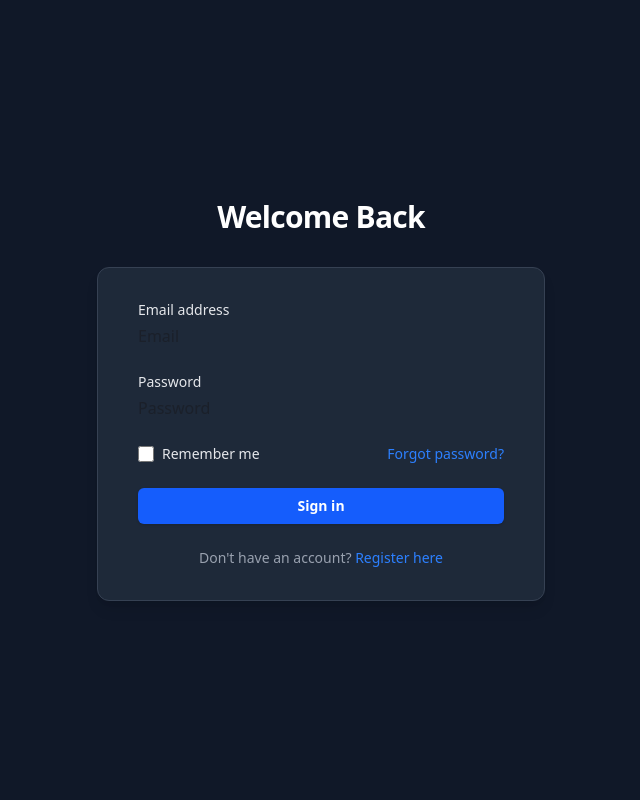
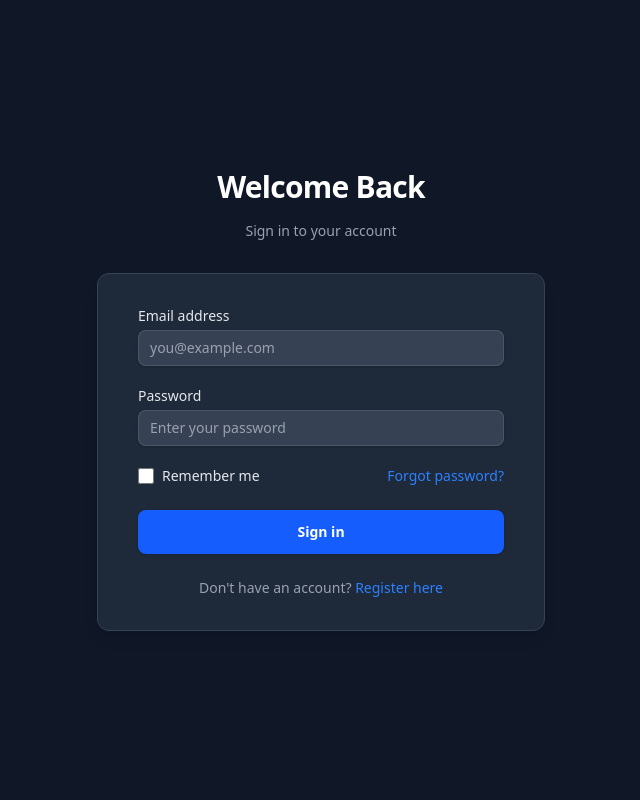
Before and after one commit to Des331150/perfectpitch, a Django app: page /login/ in a window 1280 px wide. Shown: the whole page, without its empty margins (319-959 px from the left). Run offline with Django 5.2, Linux system fonts and the light colour scheme; some libraries are stand-ins or nearby versions.

Commit message:
modified the login.html template and the userloginform to match the styling

```diff
--- a/perfect_pitch/pitch/forms.py
+++ b/perfect_pitch/pitch/forms.py
@@ -49,11 +49,19 @@ class UserRegistrationForm(UserCreationForm):
 
 class UserLoginForm(forms.Form):
     email = forms.EmailField(
-        widget=forms.EmailInput(attrs={"class": "form-control", "placeholder": "Email"})
+        widget=forms.EmailInput(
+            attrs={
+                "class": "block w-full rounded-lg border-0 bg-gray-700 text-white px-3 py-2 shadow-sm ring-1 ring-inset ring-gray-600 placeholder:text-gray-400 focus:ring-2 focus:ring-inset focus:ring-blue-500 sm:text-sm",
+                "placeholder": "you@example.com",
+            }
+        )
     )
     password = forms.CharField(
         widget=forms.PasswordInput(
-            attrs={"class": "form-control", "placeholder": "Password"}
+            attrs={
+                "class": "block w-full rounded-lg border-0 bg-gray-700 text-white px-3 py-2 shadow-sm ring-1 ring-inset ring-gray-600 placeholder:text-gray-400 focus:ring-2 focus:ring-inset focus:ring-blue-500 sm:text-sm",
+                "placeholder": "Enter your password",
+            }
         )
     )
 
--- a/perfect_pitch/pitch/templates/login.html
+++ b/perfect_pitch/pitch/templates/login.html
@@ -3,12 +3,28 @@
 {% block content %}
 <div class="min-h-screen bg-gray-900 flex flex-col justify-center px-6 py-12 lg:px-8">
     <div class="sm:mx-auto sm:w-full sm:max-w-md">
-        <h2 class="text-center text-3xl font-bold tracking-tight text-white mb-8">Welcome Back</h2>
+        <h2 class="text-center text-3xl font-bold tracking-tight text-white mb-4">Welcome Back</h2>
+        <p class="text-center text-gray-400 text-sm mb-8">Sign in to your account</p>
 
         <div class="bg-gray-800 py-8 px-6 shadow-lg rounded-xl border border-gray-700 sm:px-10">
-            <form action="{% url 'pitch:homepage' %}" method="POST" class="space-y-6">
+            <form method="POST" class="space-y-6">
                 {% csrf_token %}
 
+                {% if form.non_field_errors %}
+                <div class="bg-red-500/10 border border-red-500 text-red-400 p-4 rounded-lg mb-4">
+                    {% for error in form.non_field_errors %}
+                    <div class="flex items-center gap-2">
+                        <svg class="w-4 h-4 flex-shrink-0" fill="none" stroke="currentColor" viewBox="0 0 24 24">
+                            <path stroke-linecap="round" stroke-linejoin="round" stroke-width="2"
+                                d="M12 8v4m0 4h.01M21 12a9 9 0 11-18 0 9 9 0 0118 0z"></path>
+                        </svg>
+                        <p class="text-sm">{{ error }}</p>
+                    </div>
+                    {% endfor %}
+                </div>
+                {% endif %}
+
+                <div class="space-y-5">
                     <div>
                         <label for="email" class="block text-sm font-medium text-gray-200 mb-1">Email address</label>
                         <div class="relative">
@@ -20,8 +36,8 @@
                     </div>
 
                     <div>
-                    <label for="password" class="block text-sm font-medium text-gray-200 mb-1"">Password</label>
-                    <div class=" relative">
+                        <label for="password" class="block text-sm font-medium text-gray-200 mb-1">Password</label>
+                        <div class="relative">
                             {{ form.password }}
                             {% if form.password.errors %}
                             <p class="text-red-400 text-sm mt-1">{{ form.password.errors.0 }}</p>
@@ -39,11 +55,12 @@
                             <a href="#" class="font-medium text-blue-500 hover:text-blue-400">Forgot password?</a>
                         </div>
                     </div>
+                </div>
 
                 <div>
                     <button type="submit"
-                class="flex w-full justify-center rounded-md bg-blue-600 px-3 py-2 text-sm font-semibold text-white shadow-sm hover:bg-blue-500 focus-visible:outline-2 focus-visible:outline-offset-2 focus-visible:outline-blue-600">
-                Sign in
+                        class="flex w-full justify-center rounded-lg bg-blue-600 px-4 py-3 text-sm font-semibold text-white shadow-sm hover:bg-blue-500 focus:outline-none focus:ring-2 focus:ring-offset-2 focus:ring-blue-500 transition-colors">
+                        <span>Sign in</span>
                     </button>
                 </div>
             </form>
--- a/perfect_pitch/theme/static/css/dist/styles.css
+++ b/perfect_pitch/theme/static/css/dist/styles.css
@@ -365,9 +365,6 @@
     --btn-fg: var(--color-primary-content);
     isolation: isolate;
   }
-  .pointer-events-none {
-    pointer-events: none;
-  }
   .list {
     display: flex;
     flex-direction: column;
@@ -671,12 +668,6 @@
   .static {
     position: static;
   }
-  .inset-y-0 {
-    inset-block: calc(var(--spacing) * 0);
-  }
-  .left-0 {
-    left: calc(var(--spacing) * 0);
-  }
   .textarea {
     border: var(--border) solid #0000;
     min-height: calc(0.25rem * 20);
@@ -806,14 +797,8 @@
   .mt-1 {
     margin-top: calc(var(--spacing) * 1);
   }
-  .mt-2 {
-    margin-top: calc(var(--spacing) * 2);
-  }
   .mt-6 {
     margin-top: calc(var(--spacing) * 6);
-  }
-  .-mr-1 {
-    margin-right: calc(var(--spacing) * -1);
   }
   .mb-1 {
     margin-bottom: calc(var(--spacing) * 1);
@@ -1180,9 +1165,6 @@
   .bg-gray-950 {
     background-color: var(--color-gray-950);
   }
-  .bg-red-500 {
-    background-color: var(--color-red-500);
-  }
   .bg-red-500\/10 {
     background-color: color-mix(in srgb, oklch(63.7% 0.237 25.331) 10%, transparent);
   }
@@ -1194,9 +1176,6 @@
   .bg-white {
     background-color: var(--color-white);
   }
-  .p-3 {
-    padding: calc(var(--spacing) * 3);
-  }
   .p-4 {
     padding: calc(var(--spacing) * 4);
   }
@@ -1229,9 +1208,6 @@
   }
   .py-12 {
     padding-block: calc(var(--spacing) * 12);
-  }
-  .pl-3 {
-    padding-left: calc(var(--spacing) * 3);
   }
   .pl-10 {
     padding-left: calc(var(--spacing) * 10);
```
Lines whose indentation alone changed are shown as unchanged.
